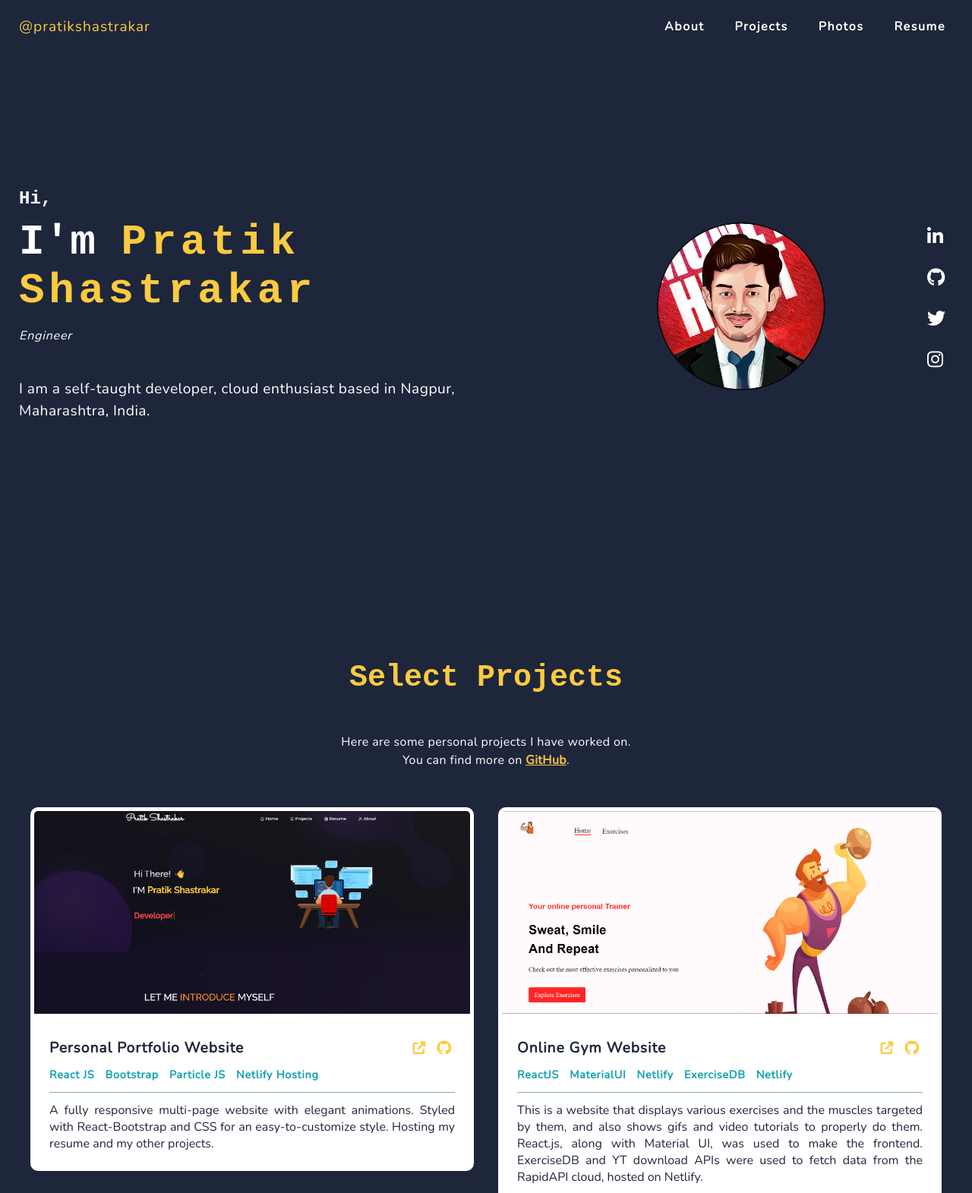
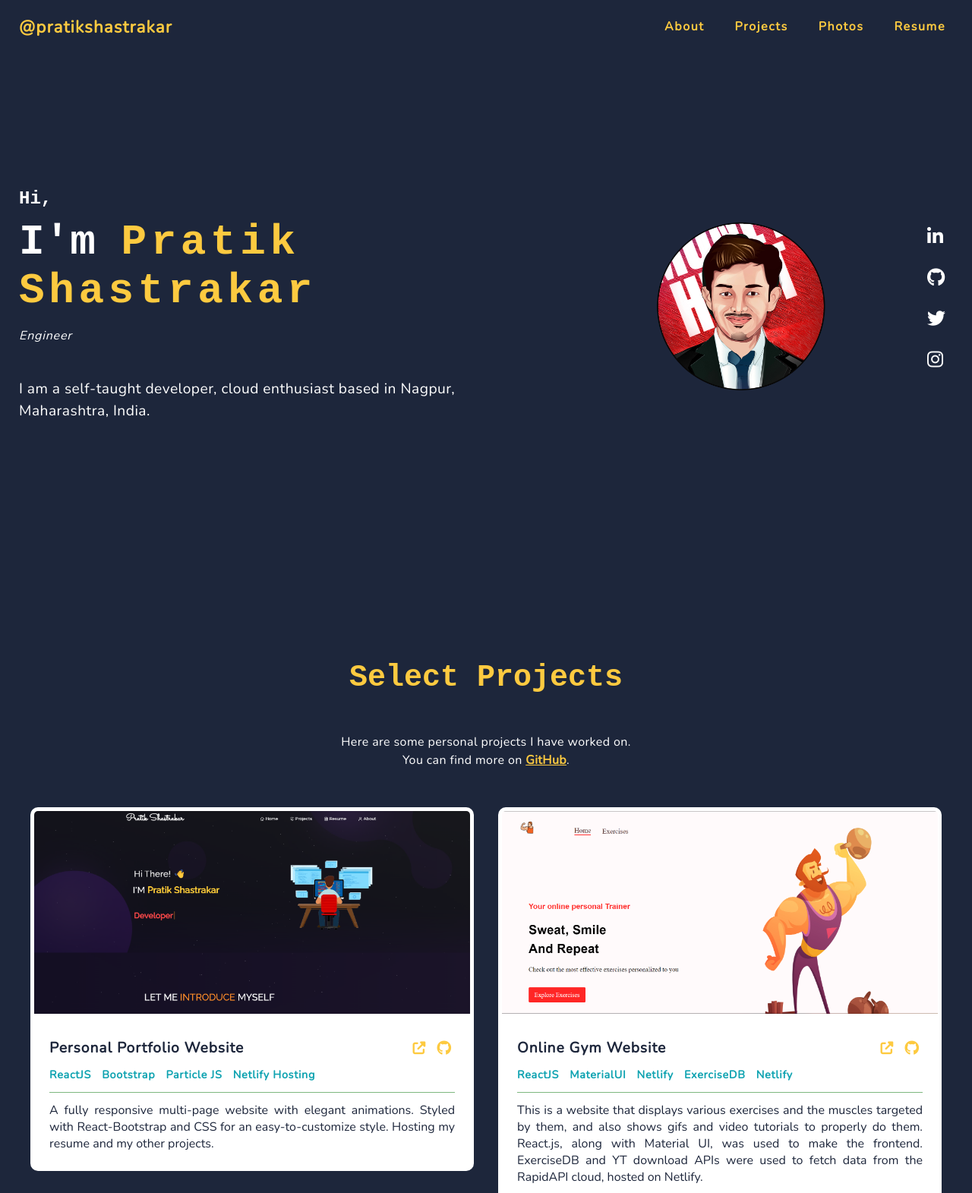
Before and after one commit to pratikks01/portfolio-v1, a plain HTML site: page index.html in a window 1280 px wide. Shown: the top 1571 px of the page at 76% size. Drawn offline with nearby package versions, Linux system fonts and the light colour scheme; grey boxes are pictures that could not be loaded.

Commit message:
Minor tweaks

```diff
--- a/css/header.css
+++ b/css/header.css
@@ -14,14 +14,16 @@ header {
 	height: 70px;
 	padding: 0 15px;
 	z-index: 2;
+
 	background-color: #1d263b;
 }
 
 .header-logo {
 	padding: 10px;
-	font-size: 1.2em;
+	font-size: 1.4em;
 	letter-spacing: 0.05em;
 	color: #fdca40;
+	font-weight: bold;
 }
 
 .nav-menu {
@@ -51,7 +53,7 @@ header {
 
 .nav-item a:hover,
 .nav-item a:focus {
-	color: #fdca40;
+	color: blue;
 	text-decoration: underline;
 }
 
@@ -96,7 +98,8 @@ header {
 	.nav-item a {
 		width: fit-content;
 		width: -moz-fit-content;
-		color: #ffffff;
+		/* color: #ffffff; */
+		color: #fdca40;
 	}
 	.toggle {
 		display: none;
--- a/index.html
+++ b/index.html
@@ -78,7 +78,7 @@
 					<h3 class="medium-title">
 						<!-- <em
 							>Electronics Engineer @
-							<a class="pink" href="https://get.popmenu.com/">RCOEM</a></em
+							<a class="pink" href="https://rknec.edu/">RCOEM</a></em
 						> -->
 						<em>Engineer </em>
 					</h3>
@@ -98,7 +98,7 @@
 				<div class="art-me">
 					<img
 						src="./img/ps.png"
-						alt="Icon of me and Coconut. Art credits to @wynn.draws"
+						alt="Icon of me. Art credits to @shantanuamle"
 					/>
 				</div>
 				<div class="landing-page-socials">
@@ -169,7 +169,7 @@
 								</div>
 							</div>
 							<div class="project-skills">
-								<span>React JS</span>
+								<span>ReactJS</span>
 								<span>Bootstrap</span>
 								<span>Particle JS</span>
 								<span>Netlify Hosting</span>
```
